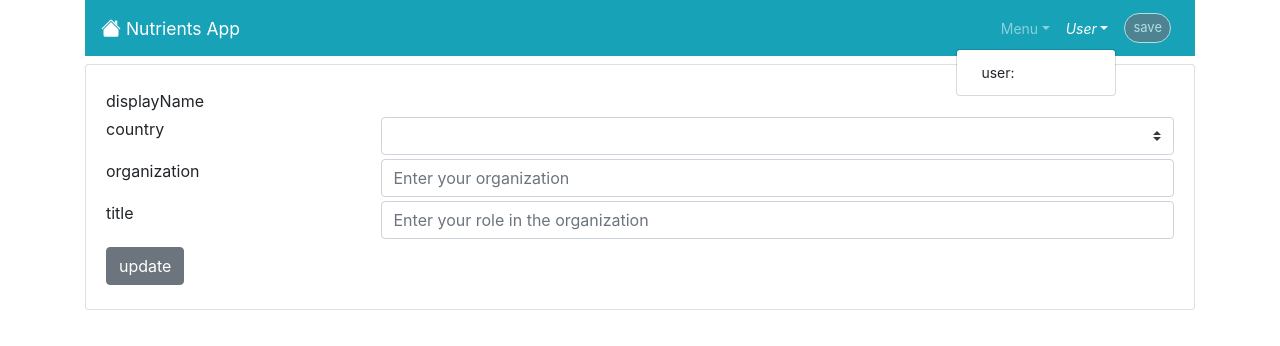
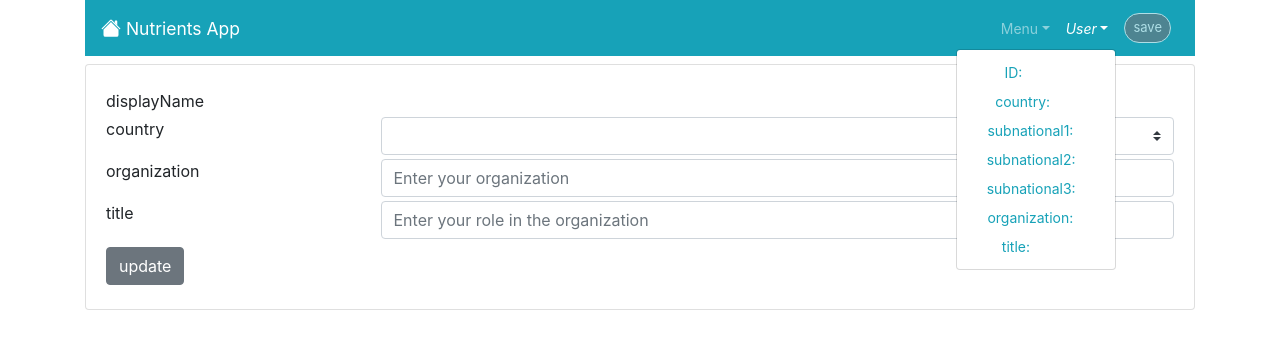
Before and after one commit to snakada1615/recepicalk_03, a Nuxt app: page /userInfo in a window 1280 px wide. Both pictures are taken after a click on the button "User". Shown: the top 346 px of the page. Built offline with nearby package versions, Linux system fonts and the light colour scheme; no server answers; the database is empty.

Commit message:
userInfo.vue更新：国一覧の選択機能追加

```diff
--- a/components/atoms/countryNames.vue
+++ b/components/atoms/countryNames.vue
@@ -6,6 +6,9 @@
   ></b-form-select>
 </template>
 <script>
+/**
+ * fireStoreから国一覧のリストを読み込んでform-selectで表示
+ */
   export default{
     data() {
       return {
--- a/components/molecules/navBar.vue
+++ b/components/molecules/navBar.vue
@@ -28,7 +28,16 @@
           <template #button-content>
             <em>User</em>
           </template>
-          <b-dropdown-item to="#" class="small">user: {{ $store.state.fire.myApp.user.displayName }}</b-dropdown-item>
+          <b-dropdown-item
+            to="/"
+            class="small"
+            v-for="item in userInfo"
+          >
+            <div class="d-flex justify-content-around">
+              <div class="text-info">{{ Object.keys(item)[0] }}:</div>
+              <div>{{Object.values(item)[0]}}</div>
+            </div>
+          </b-dropdown-item>
         </b-nav-item-dropdown>
       </b-navbar-nav>
       <b-button
@@ -81,9 +90,29 @@ export default{
     hasDocumentChanged(){
       return this.$store.state.fire.hasDocumentChanged
     },
+    /**
+     * ログイン状態のフラグ
+     * @returns {boolean}
+     */
     isLoggedIn(){
       return this.$store.state.fire.isLoggedIn
-    }
+    },
+    userInfo(){
+      return Object.entries(this.$store.state.fire.myApp.user).filter(([key, value])=>{
+        return (
+          ['displayName', 'country',
+          'subnational1', 'subnational2',
+          'subnational3',
+          'organization', 'title'].indexOf(key) >=0 )
+      }).map(([key,value])=>{
+        let res = {}
+        let myKey = key
+        if (key  === 'displayName') myKey = 'ID'
+        res[myKey] = value
+        console.log(res)
+        return res
+      })
+    },
   },
   watch:{
     /**
--- a/components/organisms/feasibilityCheckComponent.vue
+++ b/components/organisms/feasibilityCheckComponent.vue
@@ -627,7 +627,7 @@ export default {
           itemsQA: [
             {
               id: 9,
-              questionText: 'Is there need for specific infrastructure (irrigation / postharvest, etc.)?',
+              questionText: 'Is there need for specific infrastructure (irrigation / post harvest, etc.)?',
               answerList: [
                 {value: -99, text: 'please select', disabled: true},
                 {value: 3, text: 'no'},
@@ -702,6 +702,6 @@ export default {
       type: Number,
       required: true
     },
-  },
+  }
 }
 </script>
--- a/pages/userInfo.vue
+++ b/pages/userInfo.vue
@@ -16,8 +16,7 @@
           v-if="user.country === 'Ethiopia'"
           :key3.sync="user.subnational3"
           :key2.sync="user.subnational2"
-          :key1.sync="user.subnational1"
-          :file-name="fileName"/>
+          :key1.sync="user.subnational1"/>
       </b-row>
       <b-row class="my-1">
         <b-col cols="3">organization</b-col>
@@ -41,6 +40,10 @@
 </template>
 
 <script>
+/**
+ * @desc storeから読み込んだuserデータ（store.myApp.user）をformに落として
+ * 更新、updateボタンでstore, fireStoreを同時に更新
+ */
 import regionSelect from "@/components/atoms/regionSelect";
 import countryNames from "@/components/atoms/countryNames";
 
@@ -65,7 +68,6 @@ export default {
         subnational2:'',
         subnational3:'',
       },
-      fileName: '../dbs/eth_region.csv',
       /**
        * csvファイルから読み込んだデータ本体
        */
@@ -77,7 +79,9 @@ export default {
   },
   methods: {
     async updateUserInfo(){
+      //storeのアップデート
       await this.$store.dispatch('fire/updateUser', this.user)
+      //fireStoreへの保存
       await this.$store.dispatch('fire/fireSaveAppdata')
     }
   }
```
